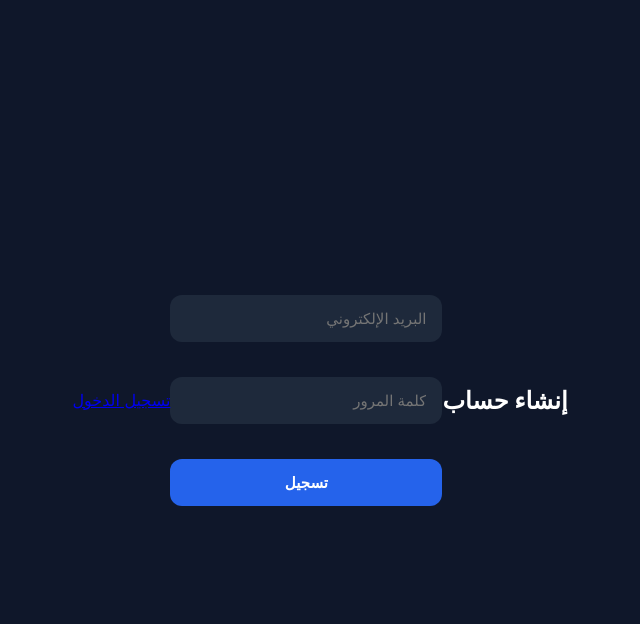
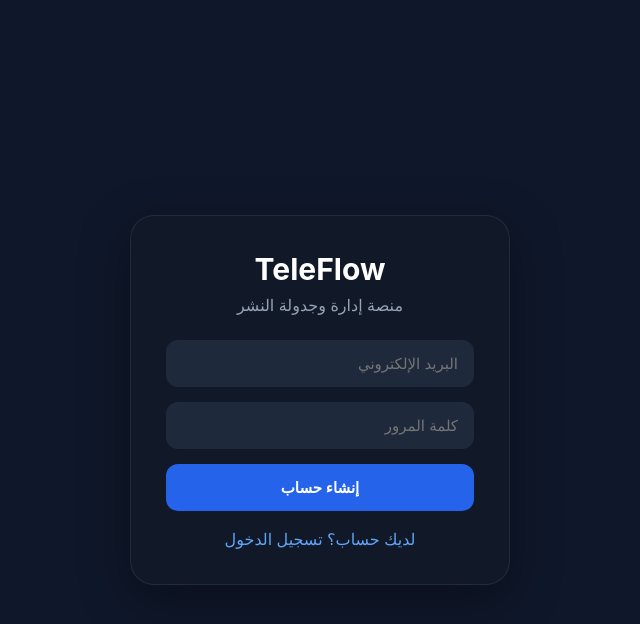
Before and after one commit to JustAbd11/telegrame-nshrr, a Flask app: page /register in a window 1280 px wide. Shown: the top 624 px of the page, without its empty margins (320-960 px from the left). Run offline with Flask 3, Linux system fonts and the light colour scheme.

Commit message:
Update register.html

```diff
--- a/templates/register.html
+++ b/templates/register.html
@@ -6,36 +6,40 @@
   <link rel="stylesheet" href="/static/style.css">
 </head>
 <body>
+<div class="container">
 
-<h2>إنشاء حساب</h2>
+<div class="card">
+
+<div class="logo">
+<h1>TeleFlow</h1>
+<p>منصة إدارة وجدولة النشر</p>
+</div>
 
 <form method="POST">
 
-<input
-type="email"
+<input type="email"
 name="email"
 placeholder="البريد الإلكتروني"
 required>
 
-<br><br>
-
-<input
-type="password"
+<input type="password"
 name="password"
 placeholder="كلمة المرور"
 required>
 
-<br><br>
-
 <button type="submit">
-تسجيل
+إنشاء حساب
 </button>
 
 </form>
 
+<div class="link">
 <a href="/login">
-تسجيل الدخول
+لديك حساب؟ تسجيل الدخول
 </a>
+</div>
 
+</div>
+</div>
 </body>
 </html>
```
